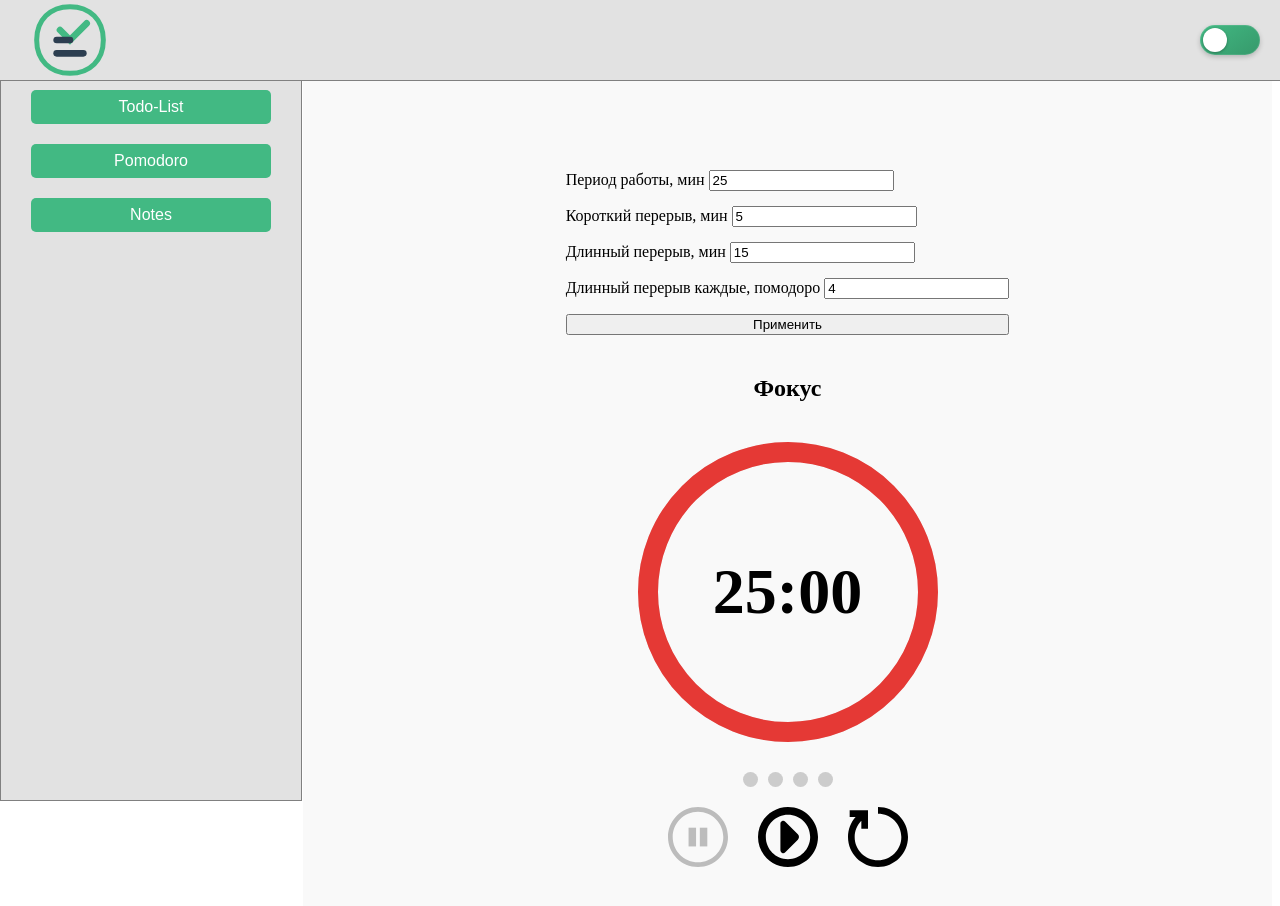
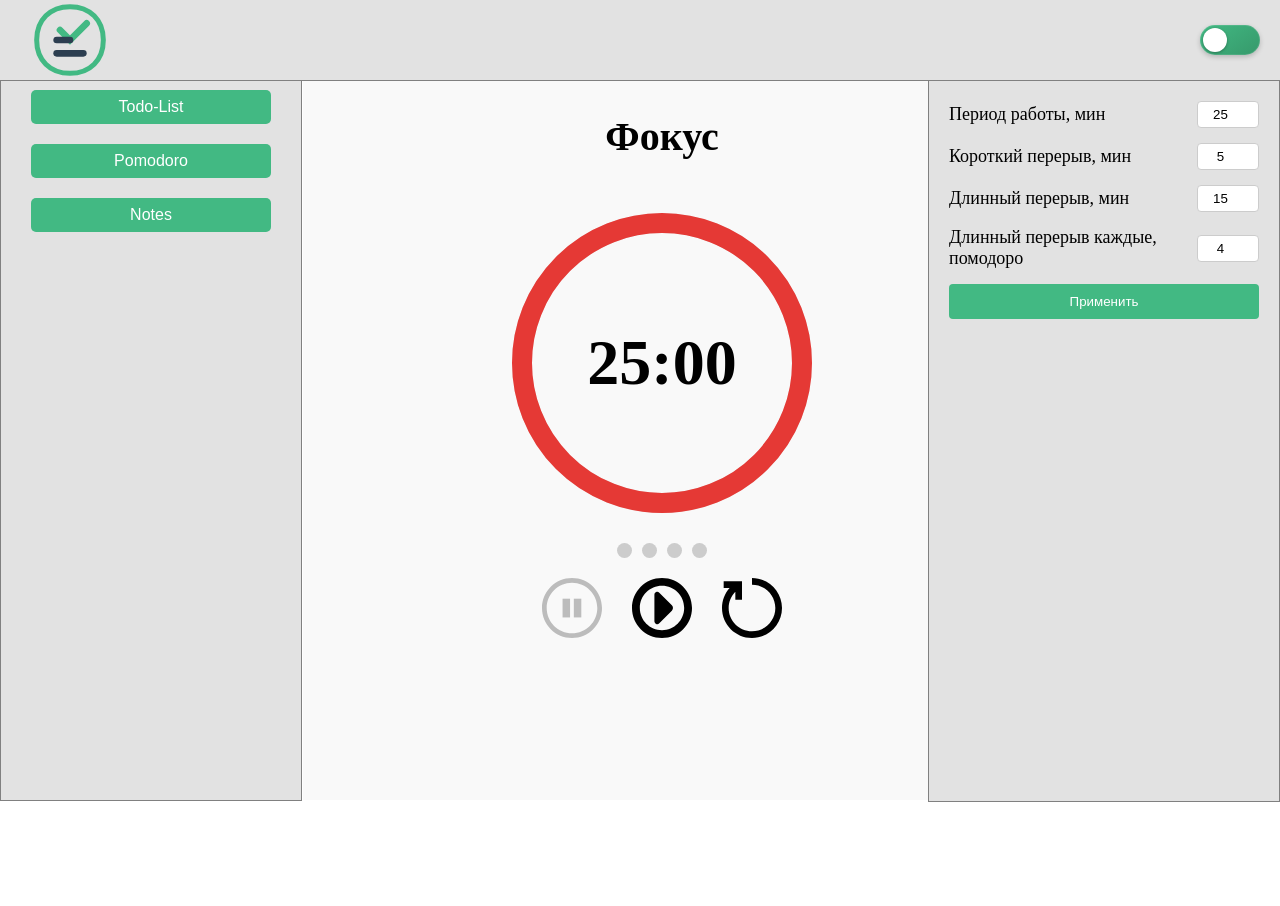
Before and after one commit to DmitryPetrakevich/vue3-Todo-List, a Vue app: page / in a window 1280 px wide. Both pictures are taken after a click on the button "Pomodoro". Shown: the top 906 px of the page. After the commit the page ends 808 px from the top, so only its background shows below. Built offline with nearby package versions, Linux system fonts and the light colour scheme.

Commit message:
стилизовал меню натсройки помодоро

```diff
--- a/src/components/features/pomodoro/PomodoroSettings.vue
+++ b/src/components/features/pomodoro/PomodoroSettings.vue
@@ -1,31 +1,53 @@
 <template>
     <div class="pomodoro-settings">
         <div class="pomodoro-settings__container">
-            <label>
+            <label
+            class="pomodoro-settings-label"
+            >
                 Период работы, мин
-                <input type="number" v-model.number="focus" />
+                <input
+                class="pomodoro-settings-input"
+                type="number"
+                v-model.number="focus" />
             </label>
-            <label>
+            <label
+            class="pomodoro-settings-label"
+            >
                 Короткий перерыв, мин
-                <input type="number" v-model.number="shortBreak" />
+                <input
+                class="pomodoro-settings-input"
+                type="number"
+                v-model.number="shortBreak"
+                />
             </label>
-            <label>
+            <label
+            class="pomodoro-settings-label"
+            >
                 Длинный перерыв, мин
-                <input type="number" v-model.number="longBreak" />
+                <input
+                class="pomodoro-settings-input"
+                type="number"
+                v-model.number="longBreak"
+                />
             </label>
-            <label>
+            <label
+            class="pomodoro-settings-label"
+            >
                 Длинный перерыв каждые, помодоро
-                <input type="number" v-model.number="sessionsBeforeLong" />
+                <input
+                class="pomodoro-settings-input"
+                type="number"
+                v-model.number="sessionsBeforeLong" />
             </label>
 
-            <button @click="applySettings"> Применить</button>
-
-
-
+            <button
+            class="pomodoro-settings-btn"
+            @click="applySettings"
+            >
+            Применить
+            </button>
         </div>
-
     </div>
-
 </template>
 
 <script setup>
@@ -47,17 +69,69 @@ function applySettings() {
         longBreakDuration: longBreak.value,
         sessionsBeforeLongBreak: sessionsBeforeLong
     })
-
+    store.reset();
 }
 
 </script>
 
 <style scoped lang="less">
+.pomodoro-settings {
+    position: fixed;
+    right: 0;
+    top: 80px;
+    height: calc(100vh - 80px);
+    border: 1px solid grey;
+    background-color: #e2e2e2;
+    z-index: 100;
+    width: 350px;
+}
+
 .pomodoro-settings__container {
     display: flex;
     flex-direction: column;
     gap: 15px;
+    padding: 20px;
+}
 
+.pomodoro-settings-label {
+    display: grid;
+    grid-template-columns: 1fr auto;
+    align-items: center;
+    gap: 10px;
+    font-size: 18px;
+    font-weight: 500;
+    transition: all 0.3s ease;
+
+    &:hover {
+        background-color: #f0f0f0;
+    }
+}
+
+.pomodoro-settings-input {
+    width: 50px;
+    padding: 5px;
+    text-align: center;
+    border: 1px solid #ccc;
+    border-radius: 4px;
+}
+
+.pomodoro-settings-btn {
+    display: block;
+    width: 100%;
+    background-color: #42b983;
+    border: none;
+    color: white;
+    padding: 10px 0;
+    border-radius: 4px;
+    transition: all 0.3s ease;
+
+    &:hover {
+        background-color: #36996b;
+    }
+
+    &:active {
+        background-color: #2c7c57;
+    }
 }
 
 </style>
--- a/src/components/features/pomodoro/PomodoroTimer.vue
+++ b/src/components/features/pomodoro/PomodoroTimer.vue
@@ -1,7 +1,9 @@
 <template>
     <div class="pomodoro-timer">
       <PomodoroSettings />
-      <h2>{{ store.mode === 'focus' ? 'Фокус' : store.mode === 'break' ? 'Перерыв' : 'Длинный перерыв'  }}</h2>
+      <h2 class="pomodoro-timer-mode">
+        {{ store.mode === 'focus' ? 'Фокус' : store.mode === 'break' ? 'Перерыв' : 'Длинный перерыв'  }}
+      </h2>
 
         <div class="circle-wrapper">
         <svg width="300" height="300" class="progress-ring">
@@ -75,6 +77,10 @@ const progressOffset = computed(() => {
 </script>
 
 <style scoped lang="less">
+.pomodoro-timer-mode {
+  font-size: 40px;;
+}
+
 .focus-dots {
   display: flex;
   gap: 10px;
@@ -117,7 +123,8 @@ const progressOffset = computed(() => {
   flex-direction: column;
   align-items: center;
   gap: 20px;
-  margin-top: 50px;
+  position: absolute;
+  left: 40%;
 }
 
 .time-display {
--- a/src/components/pages/PomodoroView.vue
+++ b/src/components/pages/PomodoroView.vue
@@ -13,11 +13,9 @@ import PomodoroTimer from '../features/pomodoro/PomodoroTimer.vue';
 
 <style scoped lang="less">
 .pomodoro-page {
-  padding: 40px;
   display: flex;
-  justify-content: center;
-  align-items: center;
-  min-height: calc(100vh - 80px);
+  padding: 0 40px;
+  height: calc(100vh - 80px);
   background-color: #f9f9f9;
 }
 </style>
--- a/src/stores/pomodoroStore.js
+++ b/src/stores/pomodoroStore.js
@@ -101,7 +101,7 @@ export const usePomodoroStore = defineStore('pomodoro', {
                     this.secondsLeft = this.longBreakDuration;
                     break;
                 }
-                }
+            }
         }
     },
 
```
